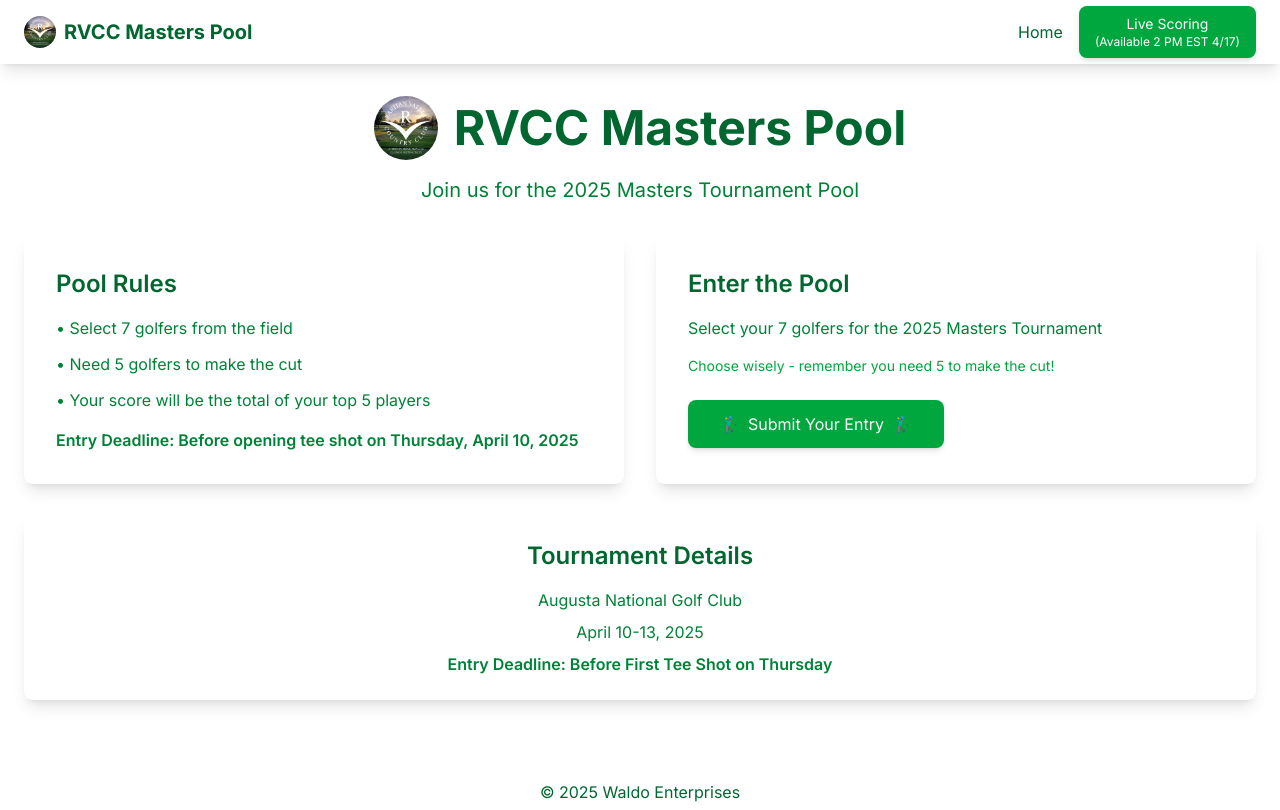
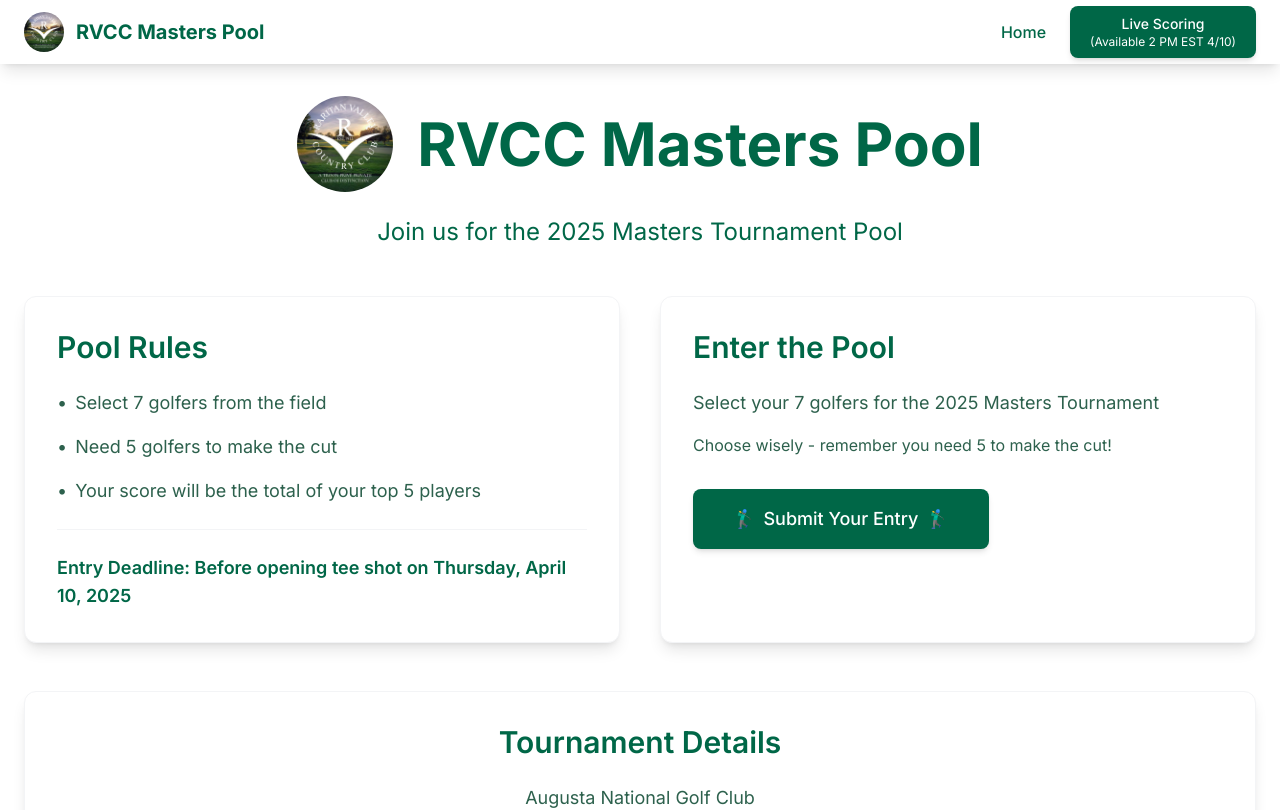
Before and after one commit to dock108/rvcc-masters, a Next.js app: page / in a window 1280 px wide. Shown: the top 810 px of the page. Built offline with nearby package versions, Linux system fonts and the light colour scheme.

Commit message:
Refactor layout and styling for the RVCC Masters Pool website: updated color scheme, improved spacing, and enhanced text styles for better readability and visual appeal.

```diff
--- a/src/app/layout.tsx
+++ b/src/app/layout.tsx
@@ -18,13 +18,13 @@
 }>) {
   return (
     <html lang="en">
-      <body className={`${inter.className} min-h-screen bg-green-50`}>
+      <body className={`${inter.className} min-h-screen bg-[#f8faf8]`}>
         <div className="relative z-10">
           <nav className="bg-white shadow-lg">
             <div className="max-w-[1400px] mx-auto px-6">
               <div className="flex justify-between h-16">
-                <div className="flex items-center gap-2">
-                  <div className="relative w-8 h-8">
+                <div className="flex items-center gap-3">
+                  <div className="relative w-10 h-10">
                     <Image
                       src="/rvcc-logo.png"
                       alt="RVCC Logo"
@@ -33,20 +33,20 @@
                       priority
                     />
                   </div>
-                  <Link href="/" className="text-green-800 font-bold text-xl">
+                  <Link href="/" className="text-[#006747] font-bold text-xl">
                     RVCC Masters Pool
                   </Link>
                 </div>
-                <div className="flex items-center space-x-4">
-                  <Link href="/" className="text-green-800 hover:text-green-600">
+                <div className="flex items-center space-x-6">
+                  <Link href="/" className="text-[#006747] hover:text-[#008759] font-medium">
                     Home
                   </Link>
                   <Link
                     href="/scoring"
-                    className="bg-green-600 text-white px-4 py-2 rounded-lg hover:bg-green-700 transition-colors shadow-md hover:shadow-lg flex flex-col items-center text-sm"
+                    className="bg-[#006747] text-white px-5 py-2 rounded-lg hover:bg-[#008759] transition-colors shadow-md hover:shadow-lg flex flex-col items-center text-sm"
                   >
-                    <span>Live Scoring</span>
-                    <span className="text-xs">(Available 2 PM EST 4/17)</span>
+                    <span className="font-medium">Live Scoring</span>
+                    <span className="text-xs">(Available 2 PM EST 4/10)</span>
                   </Link>
                 </div>
               </div>
@@ -56,7 +56,7 @@
             {children}
           </main>
           <footer className="bg-white shadow-lg mt-8">
-            <div className="max-w-[1400px] mx-auto px-6 py-4 text-center text-green-800">
+            <div className="max-w-[1400px] mx-auto px-6 py-4 text-center text-[#006747]">
               © 2025 Waldo Enterprises
             </div>
           </footer>
--- a/src/app/page.tsx
+++ b/src/app/page.tsx
@@ -2,10 +2,10 @@
 
 export default function Home() {
   return (
-    <div className="flex flex-col items-center space-y-8">
+    <div className="flex flex-col items-center space-y-12">
       <div className="text-center">
-        <div className="flex items-center justify-center gap-4 mb-4">
-          <div className="relative w-16 h-16">
+        <div className="flex items-center justify-center gap-6 mb-6">
+          <div className="relative w-24 h-24">
             <Image
               src="/rvcc-logo.png"
               alt="Raritan Valley Country Club Logo"
@@ -14,43 +14,54 @@
               priority
             />
           </div>
-          <h1 className="text-5xl font-bold text-green-800">
+          <h1 className="text-6xl font-bold text-[#006747]">
             RVCC Masters Pool
           </h1>
         </div>
-        <p className="text-xl text-green-700">
+        <p className="text-2xl text-[#006747]">
           Join us for the 2025 Masters Tournament Pool
         </p>
       </div>
 
-      <div className="grid grid-cols-1 md:grid-cols-2 gap-8 w-full max-w-[1400px]">
-        <div className="bg-white p-8 rounded-lg shadow-lg">
-          <h2 className="text-2xl font-semibold text-green-800 mb-4">
+      <div className="grid grid-cols-1 md:grid-cols-2 gap-10 w-full max-w-[1400px]">
+        <div className="bg-white p-8 rounded-xl shadow-lg border border-gray-100">
+          <h2 className="text-3xl font-semibold text-[#006747] mb-6">
             Pool Rules
           </h2>
-          <div className="space-y-3 text-green-700">
-            <p>• Select 7 golfers from the field</p>
-            <p>• Need 5 golfers to make the cut</p>
-            <p>• Your score will be the total of your top 5 players</p>
-            <p className="font-semibold mt-4">Entry Deadline: Before opening tee shot on Thursday, April 10, 2025</p>
+          <div className="space-y-4 text-[#2d614d] text-lg">
+            <p className="flex items-center">
+              <span className="mr-2">•</span>
+              Select 7 golfers from the field
+            </p>
+            <p className="flex items-center">
+              <span className="mr-2">•</span>
+              Need 5 golfers to make the cut
+            </p>
+            <p className="flex items-center">
+              <span className="mr-2">•</span>
+              Your score will be the total of your top 5 players
+            </p>
+            <p className="font-semibold mt-6 text-[#006747] border-t border-gray-100 pt-6">
+              Entry Deadline: Before opening tee shot on Thursday, April 10, 2025
+            </p>
           </div>
         </div>
 
-        <div className="bg-white p-8 rounded-lg shadow-lg">
-          <h2 className="text-2xl font-semibold text-green-800 mb-4">
+        <div className="bg-white p-8 rounded-xl shadow-lg border border-gray-100">
+          <h2 className="text-3xl font-semibold text-[#006747] mb-6">
             Enter the Pool
           </h2>
-          <p className="text-green-700 mb-4">
+          <p className="text-[#2d614d] text-lg mb-4">
             Select your 7 golfers for the 2025 Masters Tournament
           </p>
-          <p className="text-sm text-green-600 mb-6">
+          <p className="text-[#2d614d] mb-8">
             Choose wisely - remember you need 5 to make the cut!
           </p>
           <a
             href="https://www.surveymonkey.com/r/YZB675F"
             target="_blank"
             rel="noopener noreferrer"
-            className="inline-flex items-center justify-center bg-green-600 text-white px-8 py-3 rounded-lg hover:bg-green-700 transition-colors shadow-md hover:shadow-lg w-full md:w-auto"
+            className="inline-flex items-center justify-center bg-[#006747] text-white px-10 py-4 rounded-lg hover:bg-[#008759] transition-colors shadow-md hover:shadow-lg w-full md:w-auto text-lg font-medium"
           >
             <span className="mr-2">🏌️‍♂️</span>
             Submit Your Entry
@@ -59,14 +70,14 @@
         </div>
       </div>
 
-      <div className="bg-white p-6 rounded-lg shadow-lg w-full max-w-[1400px] text-center">
-        <h2 className="text-2xl font-semibold text-green-800 mb-4">
+      <div className="bg-white p-8 rounded-xl shadow-lg w-full max-w-[1400px] text-center border border-gray-100">
+        <h2 className="text-3xl font-semibold text-[#006747] mb-6">
           Tournament Details
         </h2>
-        <div className="space-y-2 text-green-700">
+        <div className="space-y-3 text-[#2d614d] text-lg">
           <p>Augusta National Golf Club</p>
           <p>April 10-13, 2025</p>
-          <p className="font-semibold">Entry Deadline: Before First Tee Shot on Thursday</p>
+          <p className="font-semibold text-[#006747]">Entry Deadline: Before First Tee Shot on Thursday</p>
         </div>
       </div>
     </div>
```
